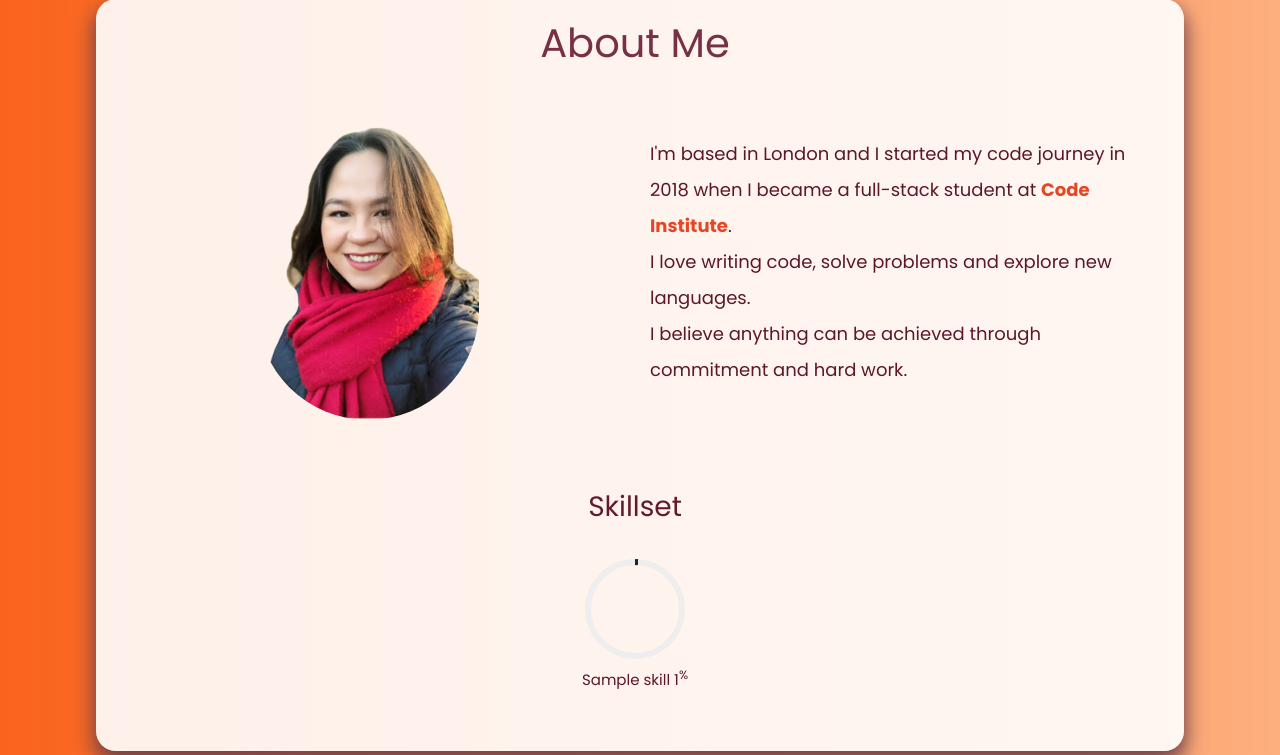
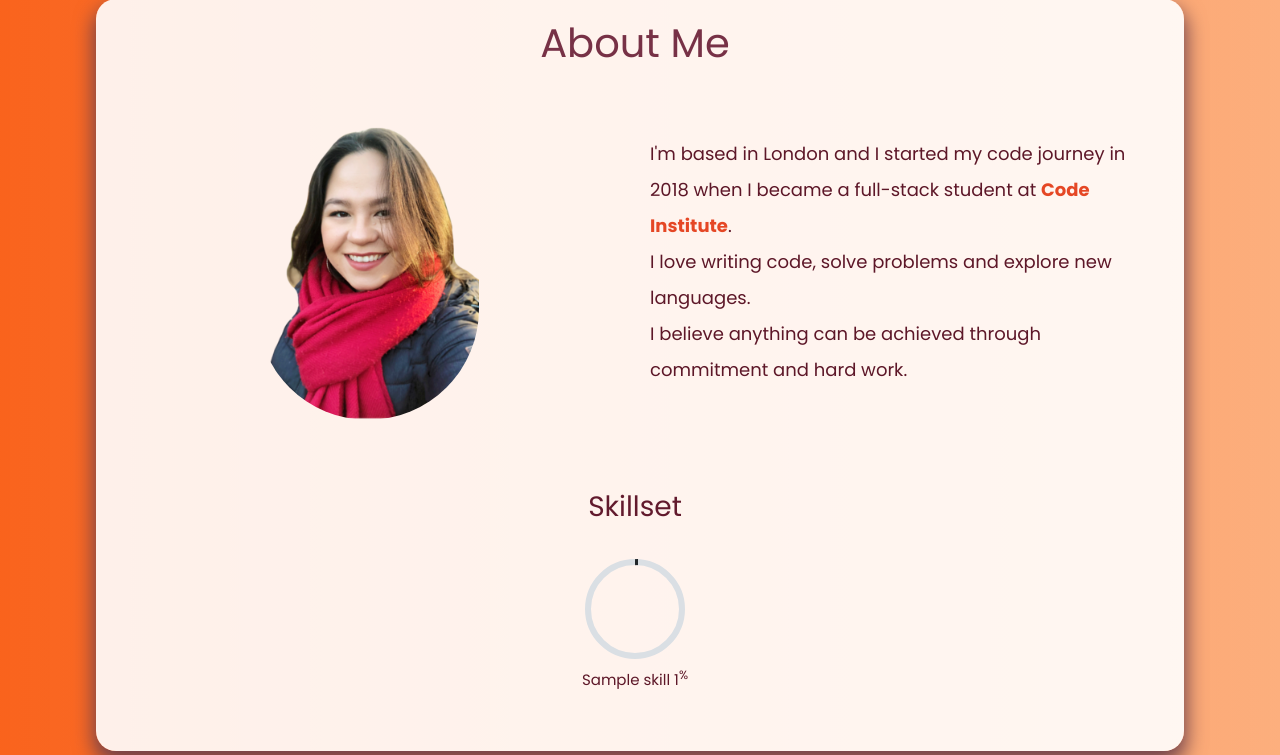
Before and after one commit to mariana-stefani/portfolio, a Flask app: page / in a window 1280 px wide. Shown: the part 837-1592 px from the top of the page. Run offline with Flask 2, Linux system fonts and the light colour scheme; grey boxes marked "Sample" are stand-in pictures; a database or web service that is not in the repository returns one stand-in record (values such as "Sample title"); some libraries are stand-ins or nearby versions.

Commit message:
Updated progress class border on style.css

```diff
--- a/static/css/style.css
+++ b/static/css/style.css
@@ -449,7 +449,7 @@ a.nav-link {
   width: 100%;
   height: 100%;
   border-radius: 50%;
-  border: 6px solid #eee;
+  border: 6px solid #DADFE4;
   position: absolute;
   top: 0;
   left: 0;
```
